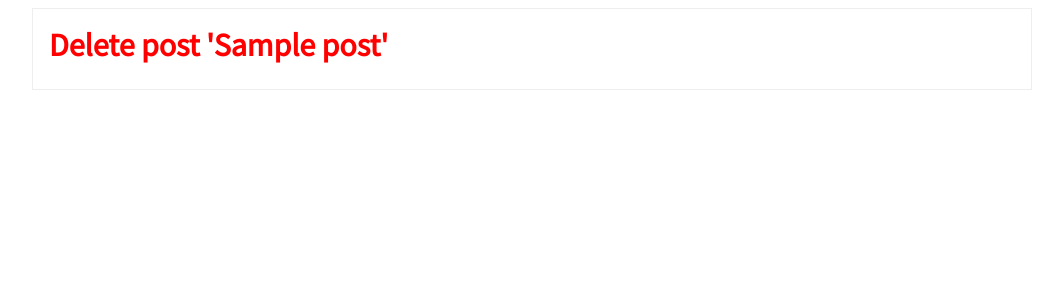
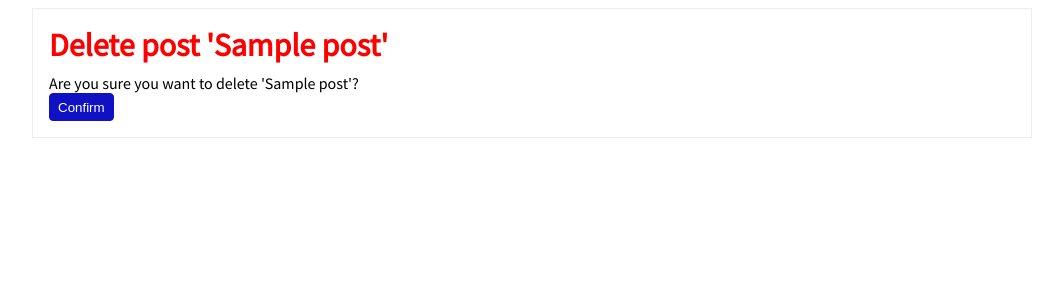
Before and after one commit to paulnyabaro/blog_app, a Django app: template templates/post_delete.html in a window 1280 px wide. Shown: the part 58-358 px from the top of the page, without its empty margins (108-1171 px from the left). Run offline with Django 4.2, Linux system fonts and the light colour scheme; the template is opened without the code that fills it: values that come from a table or form of the project are taken from there, others are empty; tables that the repository leaves empty hold one stand-in row (values such as "Sample post").

Commit message:
Added post delete template

```diff
--- a/templates/post_delete.html
+++ b/templates/post_delete.html
@@ -6,7 +6,11 @@
 <div class="container">
     <div class="post-entry">
         <h1>Delete post '{{ post.title }}'</h1>
-
+        <form action="" method="post">
+            {% csrf_token %}
+            <p>Are you sure you want to delete '{{ post.title }}'?</p>
+            <button type="submit">Confirm</button>
+        </form>
     </div>
 </div>
 {% endblock %}
```
